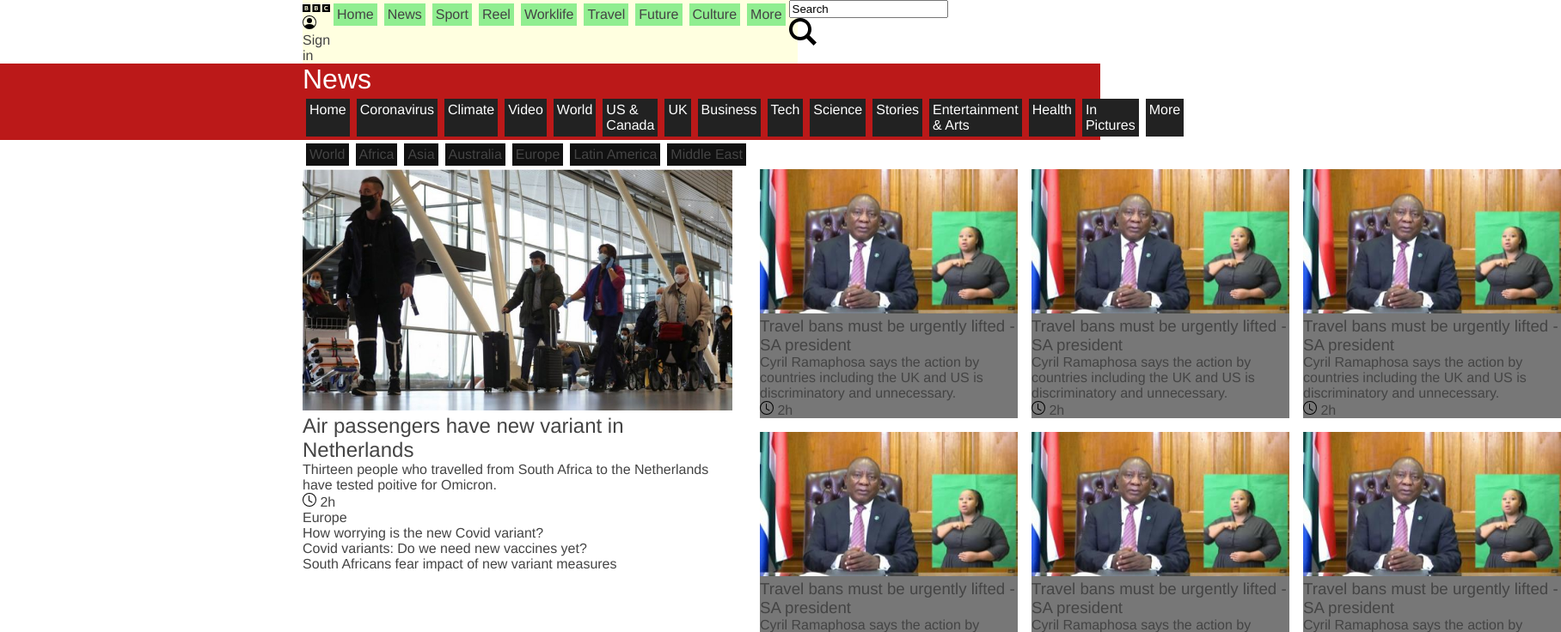
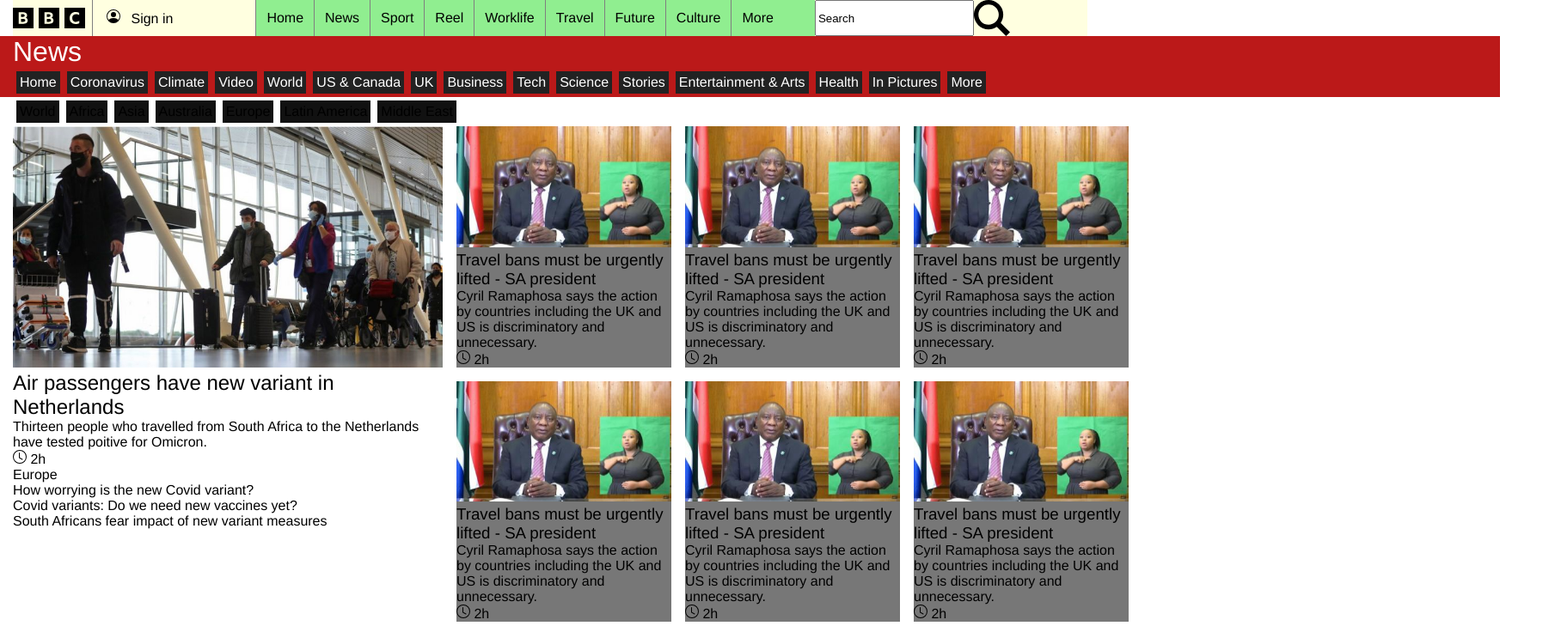
Before and after one commit to chrisnotthere/bbcnews-clone, a plain HTML site: page index.html in a window 1280 px wide. Shown: the top 736 px of the page at 86% size, 1816 px wide, since content can reach past the window. Drawn offline with Linux system fonts and the light colour scheme.

Commit message:
working on header

```diff
--- a/index.html
+++ b/index.html
@@ -14,8 +14,10 @@
 
                 <div class="header-top">
                     <div class="htl">
+
+                        <img src="/images/bbc_logo.svg" alt="bbc logo">
+
                         <div class="sign-in">
-                            <img src="/images/bbc_logo.svg" alt="bbc logo">
                             <img src="/images/person.svg" alt="person icon">
                             <span>Sign in</span>
                         </div>
@@ -31,7 +33,7 @@
                             <li>Travel</li>
                             <li>Future</li>
                             <li>Culture</li>
-                            <li>More</li>
+                            <li class="more-link">More</li>
                         </ul>
                     </nav>
 
--- a/sass/_base.sass
+++ b/sass/_base.sass
@@ -6,20 +6,33 @@
 .main-grid-pic
 
 body
-  // padding: 0 22em
   font: 100% $font-stack
-  color: $primary-color
+  // color: $primary-color
+  max-width: 100%
+  overflow-x: hidden
 
   .container
-    padding: 0 22em
+    width: 1250px
+    margin: 0 auto
 
     header
 
       .header-top
         display: flex
-        justify-items: center
+        // justify-items: center
         // align-content: center
         background: lightyellow
+
+        .htl
+          display: flex
+          align-items: center
+          img
+            margin-right: 0.5em
+          .sign-in
+            padding: 0.7em 6em 0.7em 1em
+            border-left: 1px solid grey
+            &:hover
+              background: red
 
         .htm
           ul
@@ -27,18 +40,27 @@
 
             li
               background: lightgreen
-              margin: 0.25em
-              padding: 0.25em
+              // margin: 0.25em
+              padding: 0.75em
+              border-left: 1px solid grey
+              // border-right: 1px solid grey
+
+
               &:hover
                 background: red
+
+            .more-link
+              padding-right: 3em
+        .htr
+          display: flex
 
       .header-mid
 
         // display: flex
         background-color: $red
         color: white
-        margin: 0 -22em
-        padding: 0 22em
+        margin: 0 -30em
+        padding: 0 30em
 
         // h1
 
@@ -67,7 +89,7 @@
 
     .main-article
       min-width: 500px
-      margin-right: 2em
+      margin-right: 1em
 
       .main-article-img
         // width: 500px
@@ -81,7 +103,7 @@
 
       article
         background: #777
-        width: 300px
+        width: 250px
 
       .main1
         grid-area: main1
@@ -118,7 +140,7 @@
       width: 300
 
   .c
-      margin: 2em 0
+    margin: 2em 0
 
   .c-grid
     display: flex
@@ -147,7 +169,7 @@
       padding: 2em
       display: grid
       // grid-auto-flow: column
-      grid-template-columns: repeat(5, minmax(0, 1fr))
+      grid-template-columns: repeat(5, minmax(1fr, 1fr))
       grid-template-rows: 0.5fr 0.5fr
       grid-template: 'socials empty daily news a' 'socials empty daily news b'
       .socials
@@ -192,7 +214,6 @@
           border-left: 3px solid grey
           padding-left: 1em
 
-
   footer
 
     .footer-top
```
Also changed, not shown: css/styles.css, 1 other file.
